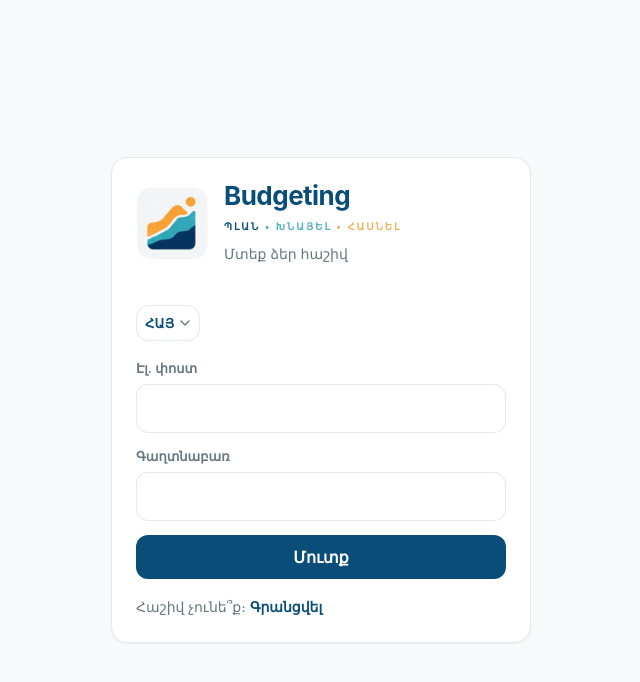
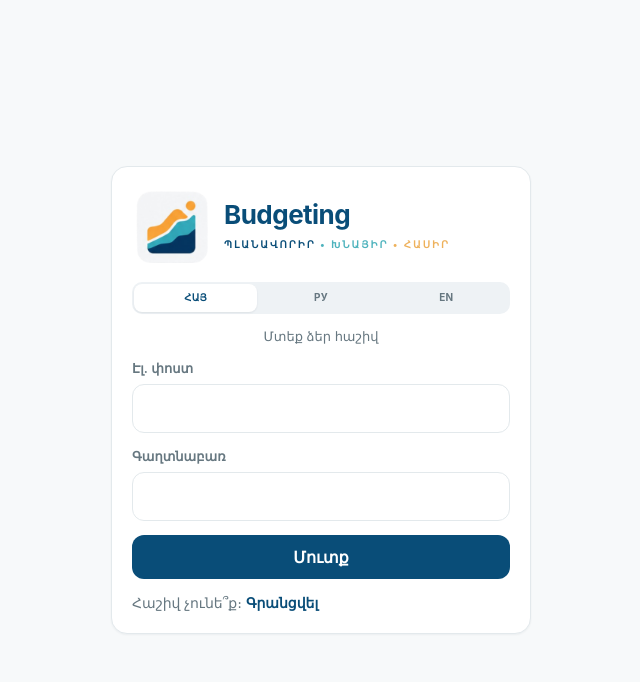
Before and after one commit to codeUser2000/finance_controller, a React (Vite) app in the folder front/: page /login in a window 1280 px wide. Shown: the top 682 px of the page, without its empty margins (319-959 px from the left). Built offline with nearby package versions, Linux system fonts and the light colour scheme.

Commit message:
Refactor AuthBrand and AuthShell components to remove subtitle prop. Update LanguageToggle component to support 'pills' variant for language selection. Enhance styles for language toggle buttons and adjust layout in AuthCard for improved UI consistency.

```diff
--- a/front/src/components/auth/AuthBrand.jsx
+++ b/front/src/components/auth/AuthBrand.jsx
@@ -1,7 +1,7 @@
 import AppIcon from '../shared/AppIcon.jsx';
 import { useLanguage } from '../../context/useLanguage.js';
 
-export default function AuthBrand({ subtitle }) {
+export default function AuthBrand() {
   const { t } = useLanguage();
 
   return (
@@ -23,7 +23,6 @@ export default function AuthBrand({ subtitle }) {
           </span>
           <span className="auth-tagline-achieve">{t('brand.achieve')}</span>
         </p>
-        {subtitle ? <p className="auth-subtitle">{subtitle}</p> : null}
       </div>
     </div>
   );
--- a/front/src/components/auth/AuthShell.jsx
+++ b/front/src/components/auth/AuthShell.jsx
@@ -5,8 +5,11 @@ export default function AuthShell({ subtitle, children, footer }) {
   return (
     <div className="auth-page">
       <div className="auth-card">
-        <AuthBrand subtitle={subtitle} />
-        <LanguageToggle compact />
+        <AuthBrand />
+        <div className="auth-lang">
+          <LanguageToggle variant="pills" compact />
+        </div>
+        {subtitle ? <p className="auth-subtitle">{subtitle}</p> : null}
         {children}
         {footer}
       </div>
--- a/front/src/components/layout/LanguageToggle.jsx
+++ b/front/src/components/layout/LanguageToggle.jsx
@@ -1,8 +1,33 @@
 import { useLanguage } from '../../context/useLanguage.js';
 import { LANGUAGES } from '../../i18n/translations.js';
 
-export default function LanguageToggle({ compact = false, small = false }) {
+export default function LanguageToggle({
+  compact = false,
+  small = false,
+  variant = 'select',
+}) {
   const { lang, setLang, t } = useLanguage();
+
+  if (variant === 'pills') {
+    return (
+      <div
+        className={`lang-toggle ${compact ? 'is-compact' : ''}`}
+        role="group"
+        aria-label={t('language')}
+      >
+        {LANGUAGES.map((item) => (
+          <button
+            key={item.id}
+            type="button"
+            className={lang === item.id ? 'is-active' : ''}
+            onClick={() => setLang(item.id)}
+          >
+            {item.label}
+          </button>
+        ))}
+      </div>
+    );
+  }
 
   const wrapClass = [
     'lang-select-wrap',
--- a/front/src/i18n/translations.js
+++ b/front/src/i18n/translations.js
@@ -14,9 +14,9 @@ export const translations = {
   hy: {
     appName: 'Budgeting',
     brand: {
-      plan: 'ՊԼԱՆ',
-      save: 'Խնայել',
-      achieve: 'Հասնել',
+      plan: 'ՊԼԱՆԱՎՈՐԻՐ',
+      save: 'ԽՆԱՅԻՐ',
+      achieve: 'ՀԱՍԻՐ',
     },
     nav: {
       home: 'Գլխավոր',
@@ -294,9 +294,9 @@ export const translations = {
   ru: {
     appName: 'Budgeting',
     brand: {
-      plan: 'ПЛАН',
-      save: 'КОПИТЬ',
-      achieve: 'ДОСТИЧЬ',
+      plan: 'ПЛАНИРУЙ',
+      save: 'КОПИ',
+      achieve: 'ДОСТИГАЙ',
     },
     nav: {
       home: 'Главная',
--- a/front/src/styles/globals.css
+++ b/front/src/styles/globals.css
@@ -217,6 +217,54 @@ textarea {
   font-size: 12px;
   background-position: right 5px center;
   background-size: 14px;
+}
+
+.lang-toggle {
+  width: 100%;
+  display: flex;
+  align-items: center;
+  gap: 2px;
+  padding: 3px;
+  border-radius: 10px;
+  background: var(--color-surface-muted);
+}
+
+.lang-toggle button {
+  flex: 1;
+  min-width: 0;
+  min-height: 32px;
+  padding: 0 8px;
+  border-radius: 8px;
+  font-size: 11px;
+  font-weight: 700;
+  letter-spacing: 0.02em;
+  color: var(--color-text-secondary);
+}
+
+.lang-toggle button.is-active {
+  background: var(--color-surface);
+  color: var(--color-primary);
+  box-shadow: var(--shadow-subtle);
+}
+
+.lang-toggle.is-compact button {
+  min-height: 28px;
+  min-width: 36px;
+  padding: 0 8px;
+  font-size: 10px;
+}
+
+.auth-card .lang-toggle {
+  width: 100%;
+  padding: 2px;
+  gap: 2px;
+}
+
+.auth-card .lang-toggle button {
+  flex: 1;
+  min-width: 0;
+  min-height: 28px;
+  padding: 0 10px;
 }
 
 .icon-button {
@@ -1580,37 +1628,32 @@ textarea:focus-visible {
 .auth-card {
   width: 100%;
   max-width: 420px;
-  padding: 0;
+  padding: 0 20px 20px;
   border: 1px solid var(--color-border);
   border-radius: var(--radius-card);
   background: var(--color-surface);
   box-shadow: var(--shadow-card);
   display: flex;
   flex-direction: column;
-  gap: 18px;
+  gap: 14px;
   text-align: left;
   overflow: hidden;
 }
 
-.auth-card > :not(.auth-brand) {
-  margin-left: 24px;
-  margin-right: 24px;
-}
-
-.auth-card > :last-child {
-  margin-bottom: 24px;
-}
-
-.auth-card > .auth-brand + * {
-  margin-top: 0;
+.auth-card > .auth-brand {
+  margin: 0 -20px;
+}
+
+.auth-card > .auth-lang {
+  width: 100%;
 }
 
 .auth-brand {
   display: flex;
   flex-direction: column;
   align-items: center;
-  gap: 12px;
-  padding: 20px 24px;
+  gap: 10px;
+  padding: 18px 20px 16px;
   text-align: center;
   background: var(--color-auth-brand-bg, transparent);
 }
@@ -1680,10 +1723,11 @@ textarea:focus-visible {
 }
 
 .auth-subtitle {
-  margin: 10px 0 0;
-  color: var(--color-auth-subtitle, var(--color-text-secondary));
-  font-size: 14px;
-  line-height: 1.4;
+  margin: 0;
+  color: var(--color-text-secondary);
+  font-size: 13px;
+  line-height: 1.35;
+  text-align: center;
 }
 
 .auth-card form {
@@ -1708,7 +1752,7 @@ textarea:focus-visible {
     flex-direction: row;
     align-items: center;
     gap: 16px;
-    padding: 24px;
+    padding: 24px 24px 5px;
     text-align: left;
   }
 
```
